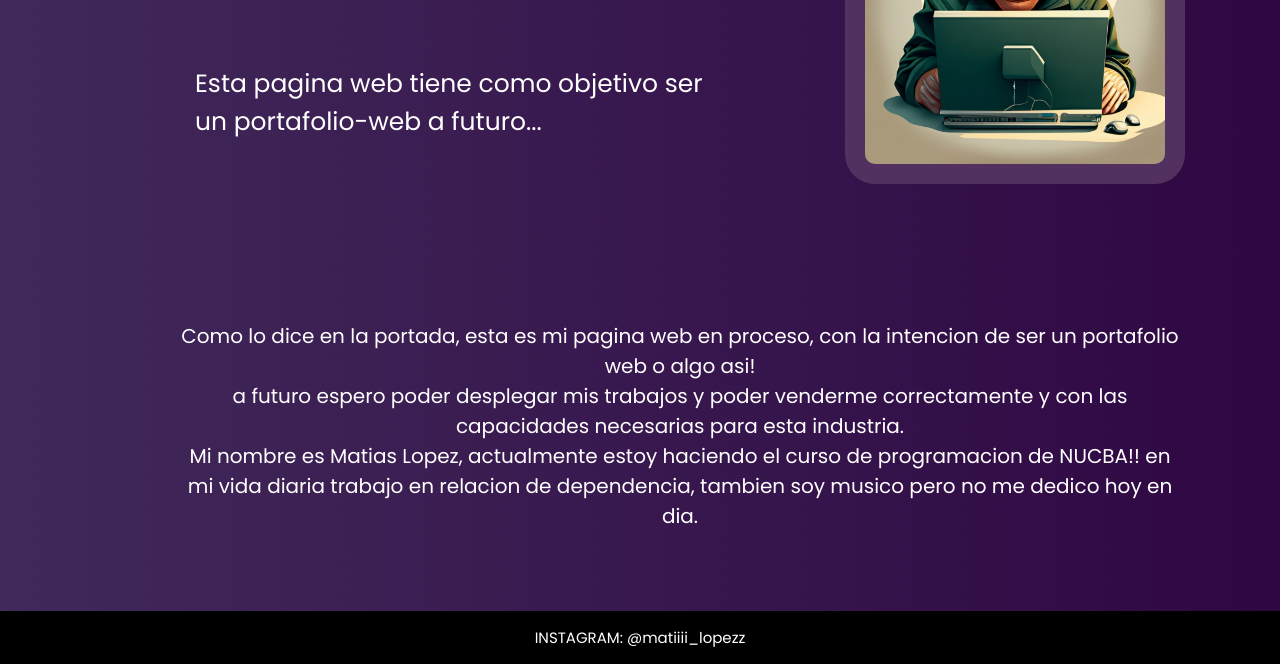
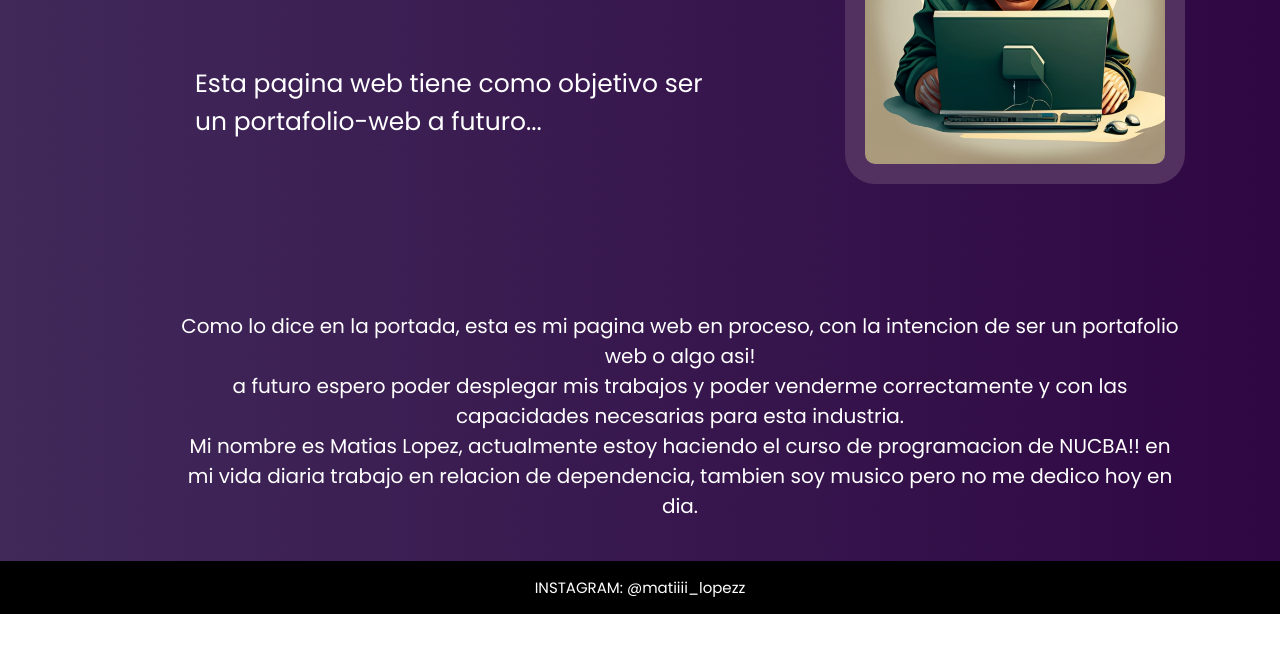
Before and after one commit to MatiLaMona/Landing-Pages, a plain HTML site: page index.html in a window 1280 px wide. Shown: the part 246-910 px from the top of the page. After the commit the page ends 860 px from the top, so only its background shows below. Drawn offline with Linux system fonts and the light colour scheme.

Commit message:
arreglando margin

```diff
--- a/assets/style.css
+++ b/assets/style.css
@@ -99,7 +99,7 @@ main {
 }
 .section2 {
   max-width: 1200px;
-  margin: 20px 100px;
+  margin: 10px 100px;
   font-size: 20px;
   color: #ffffff;
   text-align: center;
@@ -108,7 +108,7 @@ main {
 }
 
 footer {
-  margin-top: 40px;
+  margin-top: 10px;
   background-color: black;
   content-visibility: auto;
 
```
